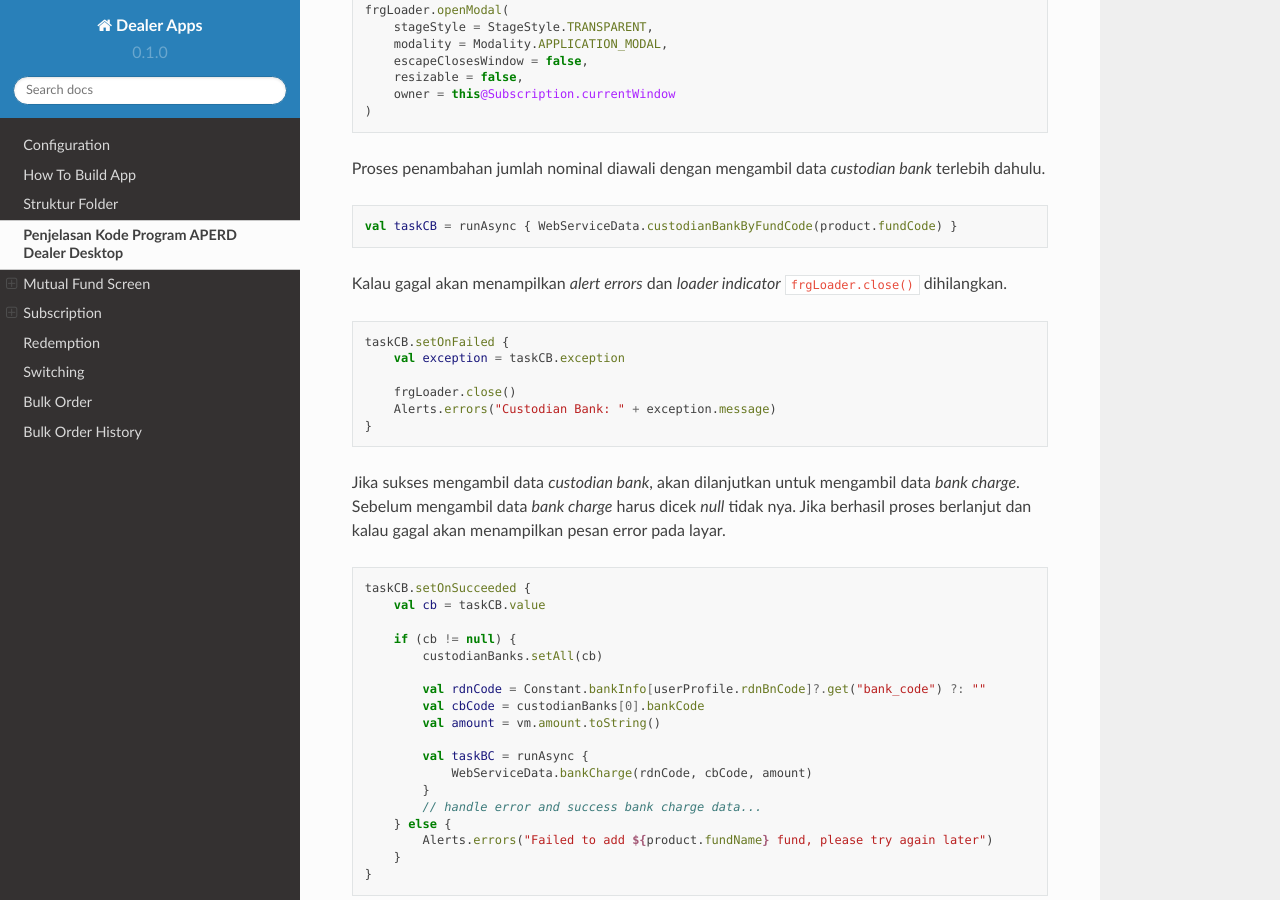
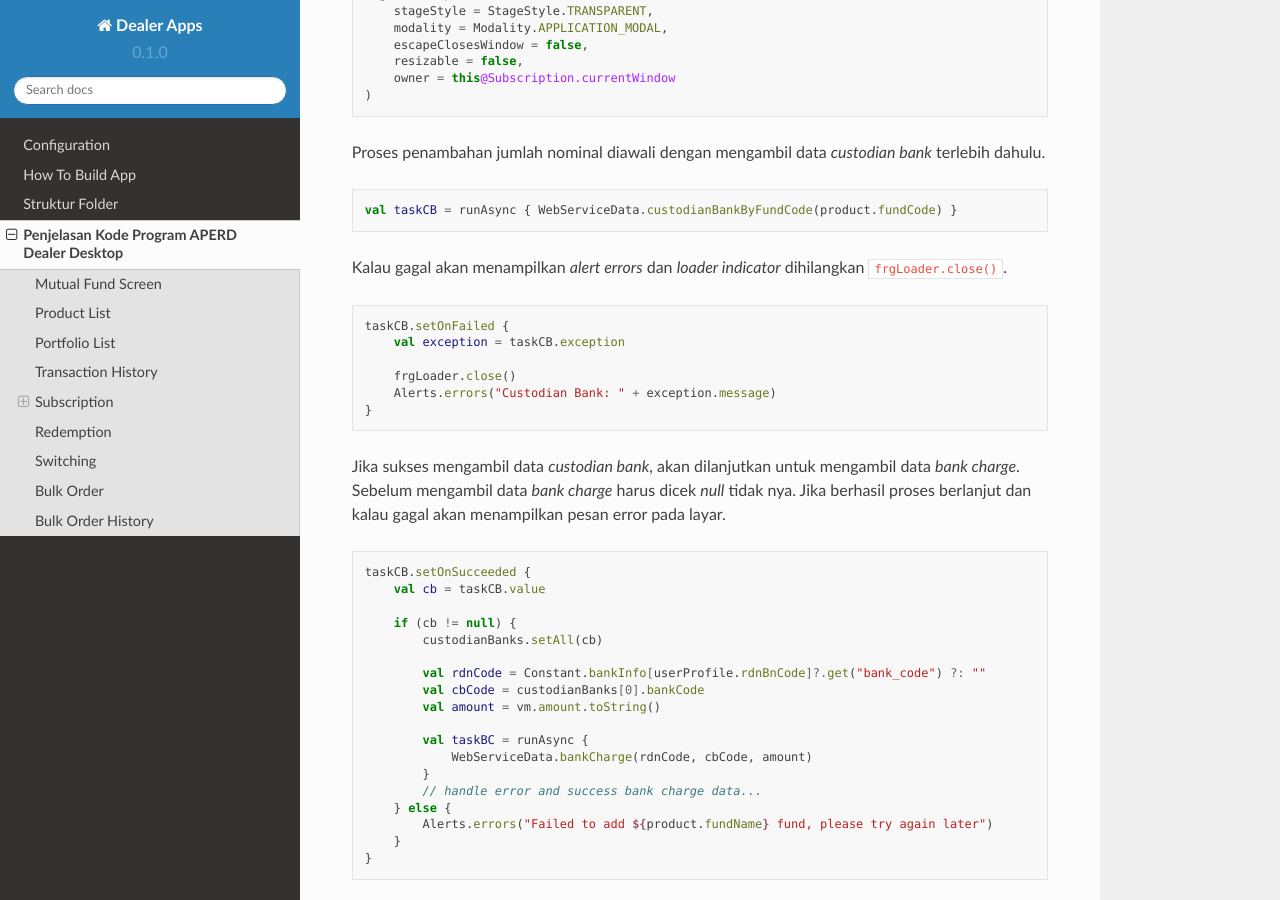
Before and after one commit to arvinrasheda/dealer-docs, a Sphinx documentation site: the page built from docs/source/prog-code-explan.rst, in a window 1280 px wide and 900 px high, scrolled down 3398 px. Built offline with Sphinx 7.4.7 and the Read the Docs theme 2.0.0, drawn with Linux system fonts in a browser that asks for light colours; pages that are not in the unit, such as notebooks, are missing from menus.

```diff
--- a/docs/source/prog-code-explan.rst
+++ b/docs/source/prog-code-explan.rst
@@ -1,9 +1,9 @@
 Penjelasan Kode Program APERD Dealer Desktop
-===================================
+=======
 
 
 Mutual Fund Screen
-=======
+-------
 
 penjelasan bagian layar ini itu apa....
 
@@ -33,13 +33,13 @@ Transaction History
 
 
 Subscription
-=======
+-------
 
 Pada bagian subscription ini semua proses berada pada class ``Subsciption``, yang disimpan pada file :file:`subscription.kt`. Proses yang akan dijelaskan dari menambah *amount* reksadana sampai *submit*/*order* reksadana.
 
 
 Add Product
--------
+~~~~~~~
 Pertama, untuk dapat memasukkan jumlah nominal reksadana yang ingin dibeli dengan menggunakan fungsi ``addProduct()``
 
 .. code-block:: kotlin
@@ -210,7 +210,7 @@ Proses penambahan jumlah nominal diawali dengan mengambil data *custodian bank*
     val taskCB = runAsync { WebServiceData.custodianBankByFundCode(product.fundCode) }
 
 
-Kalau gagal akan menampilkan *alert errors* dan *loader indicator* ``frgLoader.close()`` dihilangkan.
+Kalau gagal akan menampilkan *alert errors* dan *loader indicator* dihilangkan ``frgLoader.close()``.
 
 .. code-block:: kotlin
 
@@ -278,7 +278,7 @@ Setelah berhasil mengambil data *bank charge*, harus dicek terlebih dahulu. Kala
 
 
 Fungsi AddProductToTable()
-~~~~~~~
+*******
 
 Fungsi ini digunakan untuk menyimpan reksadana yang sudah ditambahkan pada tabel, atau dalam variable ``fundOrders``. Sebelum disimpan data harus dicek terlebih dahulu apakah sudah tersedia atau belum. Jika sudah ada, data tidak akan ditambahkan melainkan hanya memperbaharui jumlah *amount* (``amount_lama`` + ``amount_baru``), *bank charge* dan *custodian bank*. Jika tidak ada, maka data akan ditambahkan pada tabel.
 
@@ -319,7 +319,7 @@ Fungsi ini digunakan untuk menyimpan reksadana yang sudah ditambahkan pada tabel
 
 
 Fungsi updateSummaryTotalSection()
-~~~~~~~
+*******
 
 Selanjutnya fungsi ``updateSummaryTotalSection()`` berguna untuk memperbaharui *summary section* pada layar subscription.
 
@@ -345,7 +345,7 @@ Selanjutnya fungsi ``updateSummaryTotalSection()`` berguna untuk memperbaharui *
 
 
 Fungsi resetInputs()
-~~~~~~~
+*******
 
 Terakhir fungsi ``resetInputs()`` berguna agar *input amount* dapat direset.
 
@@ -359,7 +359,7 @@ Terakhir fungsi ``resetInputs()`` berguna agar *input amount* dapat direset.
     }
 
 Subscribe Product
--------
+~~~~~~~
 Proses *subscribe* dilakukan dengan menekan tombol *submit* dan akan mengekseskusi *function* ``order()``.
 
 .. code-block:: kotlin
@@ -525,7 +525,7 @@ Jika gagal, *loader indicator* akan dihilangkan dan menampilkan pesan *error* pa
 
 
 Fungsi setMutualFundOrders()
-~~~~~~~
+*******
 
 Pada fungsi ini akan melakukan penyimapan data pada variabel ``fundOrders`` ke ``subscribeProducts``. Sebelum pemindahan dilakukan data ``subscribeProducts`` akan dihapus terlebih dahulu ``subscribeProducts.clear()``.
 
@@ -579,23 +579,23 @@ Pada fungsi ini akan melakukan penyimapan data pada variabel ``fundOrders`` ke `
 
 
 Redemption
-=======
+-------
 
 
 
 Switching
-=======
+-------
 
 
 
 
 Bulk Order
-=======
+-------
 
 
 
 Bulk Order History
-=======
+-------
 
 
 
```
